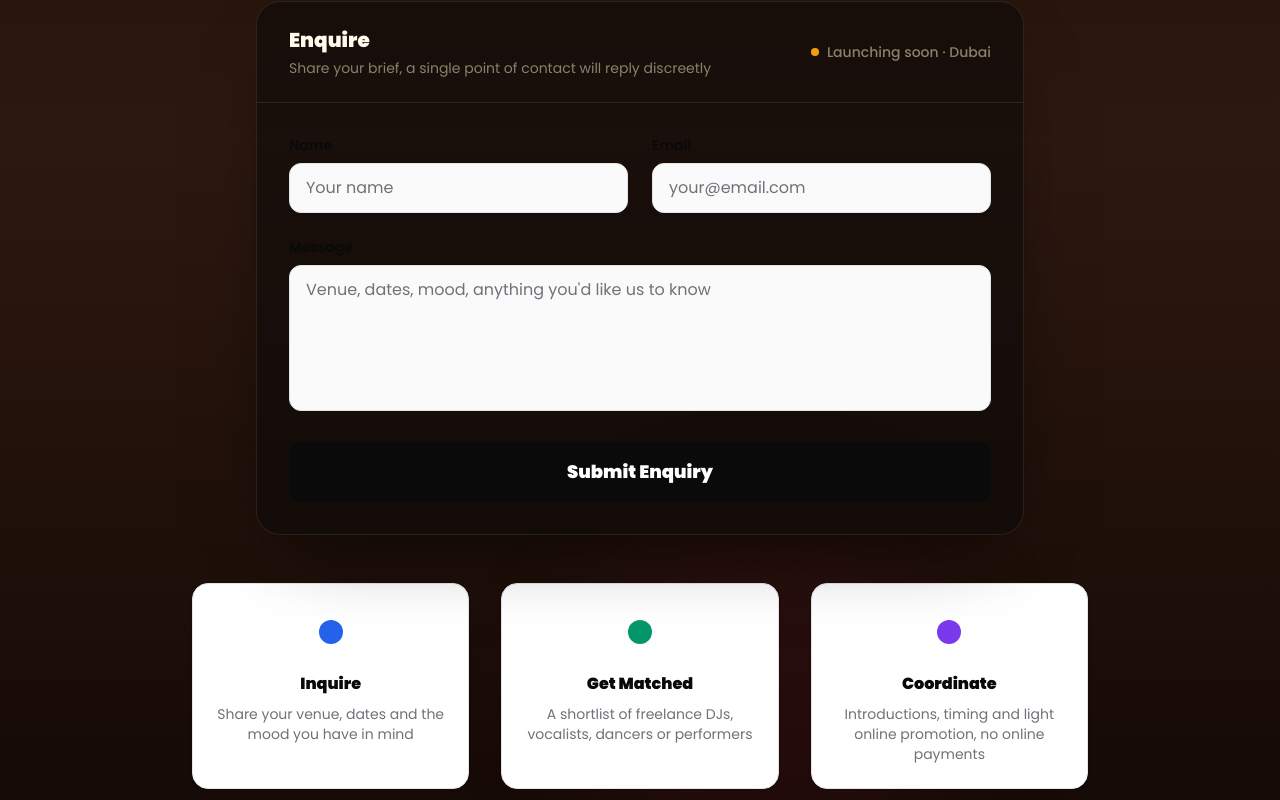
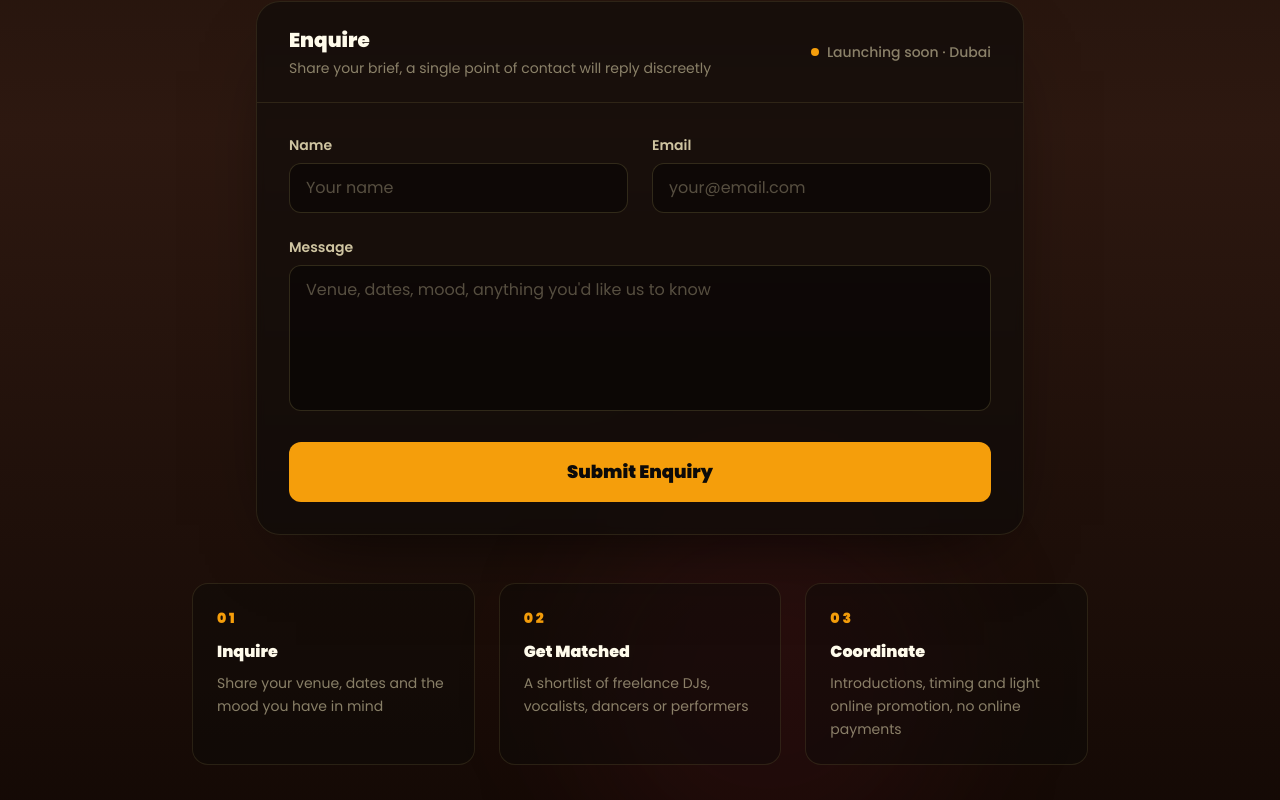
Before and after one commit to snape345/sweet-theme-haven, a React (Vite) app: page / in a window 1280 px wide. Shown: the part 4200-5000 px from the top of the page. Built offline with nearby package versions, Linux system fonts and the light colour scheme; the HTML template or start-up script is replaced by a standard one.

Commit message:
Changes
Co-authored-by: snape345 <154547548+snape345@users.noreply.github.com>

```diff
--- a/src/components/Contact.tsx
+++ b/src/components/Contact.tsx
@@ -82,46 +82,46 @@ export function Contact() {
             <form onSubmit={handleSubmit} className="p-8 space-y-6">
               <div className="grid grid-cols-1 sm:grid-cols-2 gap-6">
                 <div>
-                  <label htmlFor="name" className="block text-sm font-semibold text-foreground mb-2">Name</label>
+                  <label htmlFor="name" className="block text-sm font-semibold text-amber-100/80 mb-2">Name</label>
                   <input
                     id="name"
                     type="text"
                     maxLength={100}
                     value={formData.name}
                     onChange={(e) => setFormData(prev => ({ ...prev, name: e.target.value }))}
-                    className="w-full px-4 py-3 rounded-xl bg-card border border-border text-foreground placeholder:text-muted-foreground focus:outline-none focus:ring-2 focus:ring-accent-blue/50 transition-all"
+                    className="w-full px-4 py-3 rounded-xl bg-black/40 border border-amber-200/15 text-amber-50 placeholder:text-amber-100/30 focus:outline-none focus:ring-2 focus:ring-amber-500/40 focus:border-amber-400/40 transition-all"
                     placeholder="Your name"
                   />
                 </div>
                 <div>
-                  <label htmlFor="email" className="block text-sm font-semibold text-foreground mb-2">Email</label>
+                  <label htmlFor="email" className="block text-sm font-semibold text-amber-100/80 mb-2">Email</label>
                   <input
                     id="email"
                     type="email"
                     maxLength={255}
                     value={formData.email}
                     onChange={(e) => setFormData(prev => ({ ...prev, email: e.target.value }))}
-                    className="w-full px-4 py-3 rounded-xl bg-card border border-border text-foreground placeholder:text-muted-foreground focus:outline-none focus:ring-2 focus:ring-accent-blue/50 transition-all"
+                    className="w-full px-4 py-3 rounded-xl bg-black/40 border border-amber-200/15 text-amber-50 placeholder:text-amber-100/30 focus:outline-none focus:ring-2 focus:ring-amber-500/40 focus:border-amber-400/40 transition-all"
                     placeholder="your@email.com"
                   />
                 </div>
               </div>
               <div>
-                <label htmlFor="message" className="block text-sm font-semibold text-foreground mb-2">Message</label>
+                <label htmlFor="message" className="block text-sm font-semibold text-amber-100/80 mb-2">Message</label>
                 <textarea
                   id="message"
                   rows={5}
                   maxLength={1000}
                   value={formData.message}
                   onChange={(e) => setFormData(prev => ({ ...prev, message: e.target.value }))}
-                  className="w-full px-4 py-3 rounded-xl bg-card border border-border text-foreground placeholder:text-muted-foreground focus:outline-none focus:ring-2 focus:ring-accent-blue/50 transition-all resize-none"
+                  className="w-full px-4 py-3 rounded-xl bg-black/40 border border-amber-200/15 text-amber-50 placeholder:text-amber-100/30 focus:outline-none focus:ring-2 focus:ring-amber-500/40 focus:border-amber-400/40 transition-all resize-none"
                   placeholder="Venue, dates, mood, anything you'd like us to know"
                 />
               </div>
               <button
                 type="submit"
                 disabled={isSubmitting}
-                className="w-full py-4 rounded-xl bg-foreground text-background font-black text-lg hover:opacity-90 transition-opacity disabled:opacity-50"
+                className="w-full py-4 rounded-xl bg-amber-500 text-stone-950 font-black text-lg hover:bg-amber-400 transition-colors disabled:opacity-50"
               >
                 {isSubmitting ? 'Sending...' : 'Submit Enquiry'}
               </button>
@@ -131,38 +131,21 @@ export function Contact() {
 
         {/* Bottom Info */}
         <div className="text-center mt-12">
-          <div className="grid grid-cols-1 md:grid-cols-3 gap-8 max-w-4xl mx-auto">
-            <div className="bg-background clean-border rounded-2xl p-6 subtle-shadow">
-              <div className="w-12 h-12 bg-accent-blue/10 rounded-full flex items-center justify-center mx-auto mb-4">
-                <div className="w-6 h-6 bg-accent-blue rounded-full" />
+          <div className="grid grid-cols-1 md:grid-cols-3 gap-6 max-w-4xl mx-auto">
+            {[
+              { n: '01', t: 'Inquire', d: 'Share your venue, dates and the mood you have in mind' },
+              { n: '02', t: 'Get Matched', d: 'A shortlist of freelance DJs, vocalists, dancers or performers' },
+              { n: '03', t: 'Coordinate', d: 'Introductions, timing and light online promotion, no online payments' },
+            ].map((s) => (
+              <div key={s.n} className="rounded-2xl border border-amber-200/10 bg-stone-950/40 p-6 text-left">
+                <div className="text-amber-500 font-black text-sm tracking-[0.2em] mb-3">{s.n}</div>
+                <h4 className="font-black text-amber-50 mb-2">{s.t}</h4>
+                <p className="text-amber-100/50 text-sm leading-relaxed">{s.d}</p>
               </div>
-              <h4 className="font-black text-foreground mb-2">Inquire</h4>
-              <p className="text-muted-foreground text-sm">
-                Share your venue, dates and the mood you have in mind
-              </p>
-            </div>
-
-            <div className="bg-background clean-border rounded-2xl p-6 subtle-shadow">
-              <div className="w-12 h-12 bg-accent-emerald/10 rounded-full flex items-center justify-center mx-auto mb-4">
-                <div className="w-6 h-6 bg-accent-emerald rounded-full" />
-              </div>
-              <h4 className="font-black text-foreground mb-2">Get Matched</h4>
-              <p className="text-muted-foreground text-sm">
-                A shortlist of freelance DJs, vocalists, dancers or performers
-              </p>
-            </div>
-
-            <div className="bg-background clean-border rounded-2xl p-6 subtle-shadow">
-              <div className="w-12 h-12 bg-accent-purple/10 rounded-full flex items-center justify-center mx-auto mb-4">
-                <div className="w-6 h-6 bg-accent-purple rounded-full" />
-              </div>
-              <h4 className="font-black text-foreground mb-2">Coordinate</h4>
-              <p className="text-muted-foreground text-sm">
-                Introductions, timing and light online promotion, no online payments
-              </p>
-            </div>
+            ))}
           </div>
         </div>
+
       </div>
     </section>
   )
```
